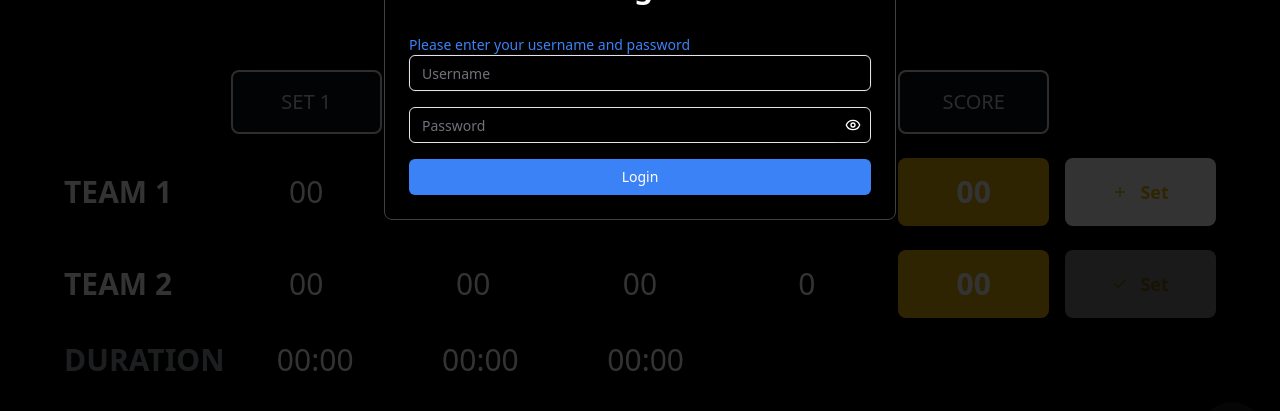
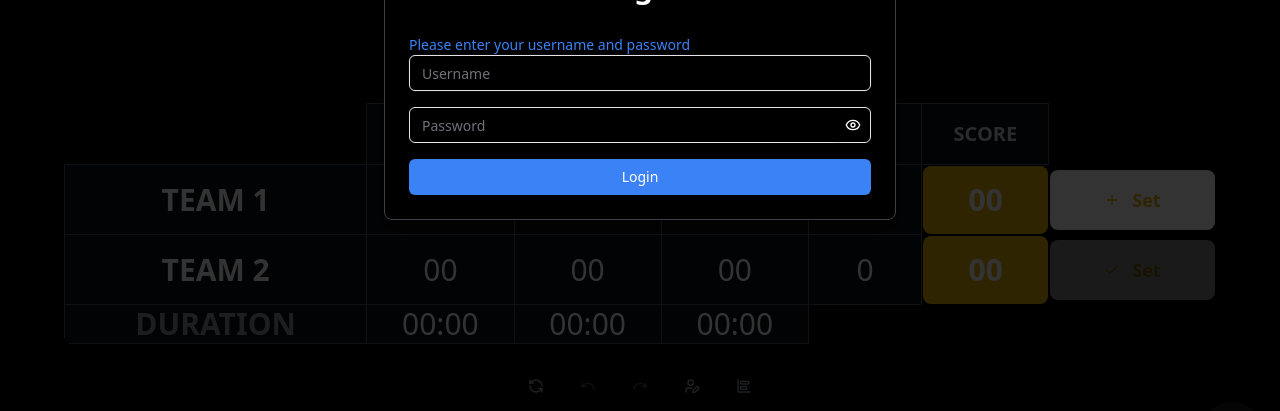
Before and after one commit to muhammadsufiyanbaig/padel, a Next.js app: page / in a window 1280 px wide. Shown: the part 318-729 px from the top of the page. Built offline with nearby package versions, Linux system fonts and the light colour scheme; no server answers; the database is empty.

Commit message:
Add table, winner button positon and button sizes in UI

```diff
--- a/app/components/CustomTimer/index.tsx
+++ b/app/components/CustomTimer/index.tsx
@@ -24,7 +24,7 @@ const CustomTimer: React.FC<CustomTimerProps> = ({
         <Timer className="w-6 h-6 text-gray-400" />
       </Button>
     </DialogTrigger>
-    <DialogContent className="bg-zinc-900 border border-zinc-700 rounded-lg shadow-lg p-6 max-w-md mx-auto sm:max-w-xs">
+    <DialogContent className="bg-black border border-zinc-700 rounded-lg shadow-lg p-6 max-w-md mx-auto sm:max-w-xs">
       <DialogHeader className="mb-4 text-white">
         <DialogTitle className="text-lg font-semibold text-gray-100">
           Set Custom Timer
@@ -37,7 +37,7 @@ const CustomTimer: React.FC<CustomTimerProps> = ({
             placeholder="MM"
             value={customMinutes}
             onChange={(e) => setCustomMinutes(e.target.value)}
-            className="p-2 rounded-md w-16 h-16 focus:ring text-gray-100 bg-zinc-800  border-zinc-700"
+            className="p-2 rounded-md w-16 h-16 focus:ring text-gray-100 bg-zinc-900  border-zinc-700"
           />
           <p className="text-gray-100 text-2xl">:</p>
           <Input
@@ -45,7 +45,7 @@ const CustomTimer: React.FC<CustomTimerProps> = ({
             placeholder="SS"
             value={customSeconds}
             onChange={(e) => setCustomSeconds(e.target.value)}
-            className="px-2 rounded-md w-16 h-16 focus:ring text-gray-100 bg-zinc-800 border border-zinc-700"
+            className="px-2 rounded-md w-16 h-16 focus:ring text-gray-100 bg-zinc-900 border border-zinc-700"
           />
         </div>
         <Button
--- a/app/components/Dialog/index.tsx
+++ b/app/components/Dialog/index.tsx
@@ -28,7 +28,7 @@ const WinnerSelectionDialog: React.FC<WinnerSelectionDialogProps> = ({
 
   return (
     <Dialog open={isOpen} onOpenChange={onOpenChange}>
-      <DialogContent className="sm:max-w-[425px] bg-zinc-900 text-zinc-100 border-zinc-700 border rounded-lg shadow-xl">
+      <DialogContent className="sm:max-w-[425px] bg-black text-zinc-100 border-zinc-700 border rounded-lg shadow-xl">
         <DialogHeader>
           <DialogTitle className="text-3xl font-bold text-white flex items-center justify-center mb-6">
             <Trophy className="w-8 h-8 mr-3 text-yellow-500 animate-pulse" />
@@ -47,7 +47,7 @@ const WinnerSelectionDialog: React.FC<WinnerSelectionDialogProps> = ({
                 className={`flex items-center space-x-3 p-3 rounded-lg transition-all duration-200 ${
                   selectedWinner === option.toLowerCase().replace(" ", "")
                     ? "bg-blue-500/20 border border-blue-500"
-                    : "bg-zinc-800 border border-zinc-700 hover:border-blue-500/50"
+                    : "bg-zinc-900 border border-zinc-700 hover:border-blue-500/50"
                 }`}
               >
                 <RadioGroupItem
--- a/app/components/MatchHistory/index.tsx
+++ b/app/components/MatchHistory/index.tsx
@@ -8,7 +8,7 @@ import { MatchHistoryProps } from "@/app/Types";
 const MatchHistory = ({ isStatsDialogOpen, setIsStatsDialogOpen, allPreviousStats, downloadCSV, clearMatchHistory }: MatchHistoryProps) => {
   return (
     <Dialog open={isStatsDialogOpen} onOpenChange={setIsStatsDialogOpen}>
-      <DialogContent className="bg-zinc-900 border border-zinc-700 rounded-xl w-full max-w-7xl">
+      <DialogContent className="bg-black border border-zinc-700 rounded-xl w-full max-w-7xl">
         <DialogHeader className="mb-6">
           <DialogTitle className="text-3xl font-bold text-blue-400 text-center">
             Match History
--- a/app/components/TeamsName/index.tsx
+++ b/app/components/TeamsName/index.tsx
@@ -14,7 +14,7 @@ const TeamsNameDialog: React.FC<TeamsNameDialogProps> = ({
 }) => {
   return (
     <Dialog open={isOpen} onOpenChange={onOpenChange}>
-      <DialogContent className="bg-zinc-900 border border-zinc-700 rounded-lg shadow-lg p-6 max-w-md mx-auto sm:max-w-xs">
+      <DialogContent className="bg-black border border-zinc-700 rounded-lg shadow-lg p-6 max-w-md mx-auto sm:max-w-xs">
         <DialogHeader className="mb-4">
           <DialogTitle className="text-lg font-semibold text-gray-100">
             Set Team Names
--- a/app/page.tsx
+++ b/app/page.tsx
@@ -85,7 +85,7 @@ export default function PadelScoreboard() {
     setTeam2,
     setHistory,
     setFuture,
-    setSetTimeDurations,
+    setSetTimeDurations
   );
 
   const addSet = () => {
@@ -175,8 +175,12 @@ export default function PadelScoreboard() {
     setIsRunning(false);
     setTime(0);
     setFullMatchTime(0); // Reset full match time as well
-    setSets([{ team1: 0, team2: 0 }, { team1: 0, team2: 0 }, { team1: 0, team2: 0 }]);
-    setGridCol(7)
+    setSets([
+      { team1: 0, team2: 0 },
+      { team1: 0, team2: 0 },
+      { team1: 0, team2: 0 },
+    ]);
+    setGridCol(7);
   };
 
   const saveMatchStats = async (
@@ -486,100 +490,97 @@ export default function PadelScoreboard() {
           />
         </div>
         {/* Headers */}
-
-        <div
-          className={`grid gap-4 text-sm text-gray-300 text-center sm:text-xl`}
-          style={{
-            gridTemplateColumns: `repeat(${gridCol}, 1fr)`,
-          }}
+        <table className="w-full text-sm text-gray-300 text-center sm:text-xl border-collapse rounded-lg overflow-hidden">
+          <thead>
+            <tr>
+              <th className=""></th>
+              {sets.map((_, index) => (
+                <th
+                  key={index}
+                  className="border  border-gray-600 py-4"
+                  style={{ backgroundColor: "#2c3e5040" }}
                 >
-          <div></div>
-          {sets.map((_, index) => (
-            <div key={index} className="rounded-lg border-2 py-4"
-              style={{
-                backgroundColor: "#2c3e5040",
-              }}
-            >SET {index + 1}</div>
+                  SET {index + 1}
+                </th>
               ))}
-          <div className="rounded-lg py-4 border-2 "
-            style={{
-              backgroundColor: "#2c3e5040",
-            }}
-          >GAME</div>
-          <div className="rounded-lg py-4 border-2 "
-            style={{
-              backgroundColor: "#2c3e5040",
-            }}
-          >SCORE</div>
-          <div></div>
-        </div>
-
+              <th
+                className="border border-gray-600 py-4"
+                style={{ backgroundColor: "#2c3e5040" }}
+              >
+                GAME
+              </th>
+              <th
+                className="border border-gray-600 py-4"
+                style={{ backgroundColor: "#2c3e5040" }}
+              >
+                SCORE
+              </th>
+              <th className=""></th>
+            </tr>
+          </thead>
+          <tbody>
             {/* Team 1 */}
-        <div
-          className={`grid gap-4 items-center `}
-          style={{
-            gridTemplateColumns: `repeat(${gridCol}, 1fr)`,
-          }}
-        >
-          <div className="text-white text-lg font-extrabold sm:text-3xl ">
+            <tr>
+              <td className="border bg-[#2c3e5040] border-gray-600 text-white text-lg font-extrabold sm:text-3xl">
                 {team1Name.toUpperCase()}
-          </div>
+              </td>
               {sets.map((set, index) => (
-            <div
+                <td
                   key={index}
-              className="text-center text-white text-xl sm:text-3xl"
+                  className="border  bg-[#2c3e5040] border-gray-600 text-center text-white text-xl sm:text-3xl"
                 >
                   {team1[`set${index + 1}`] ? team1[`set${index + 1}`] : "00"}
-            </div>
+                </td>
               ))}
-          <div className="text-center text-white text-xl sm:text-3xl">
+              <td className="border  bg-[#2c3e5040] border-gray-600 text-center text-white text-xl sm:text-3xl">
                 {team1.game}
-          </div>
+              </td>
+              <td className="">
                 <Button
-            className={`bg-yellow-500 text-white text-2xl font-bold w-full h-full rounded-lg p-4 sm:text-3xl`}
+                  className="bg-yellow-500 text-white text-2xl font-bold w-full h-full rounded-lg p-4 sm:text-3xl"
                   onClick={() => updateScore("team1")}
                 >
                   {team1.score}
                 </Button>
+              </td>
+              <td className="">
                 <Button
-            className={`!bg-[#ffffff] !text-yellow-500 text-lg font-bold w-full h-full  rounded-lg p-4  hover:scale-105`}
+                  className="!bg-[#ffffff] !text-yellow-500 text-lg font-bold w-full h-full rounded-lg py-4 "
                   onClick={addSet}
                   disabled={sets.length >= 5}
                 >
-            <PlusIcon className="w-16 h-16 font-black mr-1 text-yellow-500" />
+                  <PlusIcon className="w-16 h-16 font-black mr-1 text-yellow-500  hover:scale-105" />{" "}
                   Set
                 </Button>
-        </div>
-
+              </td>
+            </tr>
             {/* Team 2 */}
-        <div
-          className={`grid gap-4 items-center`}
-          style={{
-            gridTemplateColumns: `repeat(${gridCol}, 1fr)`,
-          }}
-        >
-          <div className="text-white text-lg font-extrabold sm:text-3xl  ">
+            <tr>
+              <td className="border  bg-[#2c3e5040] border-gray-600 text-white text-lg font-extrabold sm:text-3xl">
                 {team2Name.toUpperCase()}
-          </div>
+              </td>
               {sets.map((set, index) => (
-            <div
+                <td
                   key={index}
-              className="text-center text-white text-xl sm:text-3xl"
+                  className="border  bg-[#2c3e5040] border-gray-600 text-center text-white text-xl sm:text-3xl"
                 >
                   {team2[`set${index + 1}`] ? team2[`set${index + 1}`] : "00"}
-            </div>
+                </td>
               ))}
-          <div className="text-center text-white text-xl sm:text-3xl">
+              <td className="border  bg-[#2c3e5040] border-gray-600 text-center text-white text-xl sm:text-3xl">
                 {team2.game}
-          </div>
+              </td>
+              <td className="">
                 <Button
-            className={`bg-yellow-500 text-white text-2xl font-bold w-full h-full rounded-lg p-4 sm:text-3xl`}
+                  className="bg-yellow-500 text-white text-2xl font-bold w-full h-full rounded-lg p-4 sm:text-3xl"
                   onClick={() => updateScore("team2")}
                 >
                   {team2.score}
                 </Button>
+              </td>
+              <td className="">
                 <Button
-            className={`!bg-[#ffffff] !text-yellow-500 text-2xl font-bold  w-full  h-full rounded-lg p-4 sm:text-lg`}
+                  className="!bg-[#ffffff] !text-yellow-500 text-2xl font-bold w-full h-full rounded-lg p-4 sm:text-lg"
                   onClick={completeSet}
                   disabled={
                     isMatchWon ||
@@ -588,31 +589,29 @@ export default function PadelScoreboard() {
                     (team1.game === 0 && team2.game === 0)
                   }
                 >
-            <Check className="w-16 h-16 font-black mr-1 text-yellow-500"/>
+                  <Check className="w-16 h-16 font-black mr-1 text-yellow-500" />{" "}
                   Set
                 </Button>
-        </div>
+              </td>
+            </tr>
             {/* Duration */}
-        <div
-          className={`grid gap-4 items-center`}
-          style={{
-            gridTemplateColumns: `repeat(${gridCol}, 1fr)`,
-          }}
-        >
-          <div className="text-[#91989c] text-sm font-extrabold sm:text-3xl  ">
+            <tr>
+              <td className="border  bg-[#2c3e5040] border-gray-600 text-[#91989c] text-sm font-extrabold sm:text-3xl">
                 DURATION
-          </div>
+              </td>
               {setTimeDurations.map((duration, index) => (
-            <div
+                <td
                   key={index}
-              className="text-center text-white text-lg sm:text-3xl"
+                  className="border  bg-[#2c3e5040] border-gray-600 text-center text-white text-lg sm:text-3xl"
                 >
                   {formatTime(duration)}
-            </div>
+                </td>
               ))}
-          <div></div>
+              <td className=""></td>
+            </tr>
+          </tbody>
+        </table>
 
-        </div>
         <Button
           className={`!bg-zinc-900 !text-white text-sm font-bold w-10 h-10 rounded-full px-8 py-8 fixed bottom-4 right-4 sm:text-base hover:scale-105`}
           onClick={handleAssignWinner}
```
Also changed, not shown: app/components/WinnerDialog/index.tsx (+8 -8 lines). Lines whose indentation alone changed are shown as unchanged.
